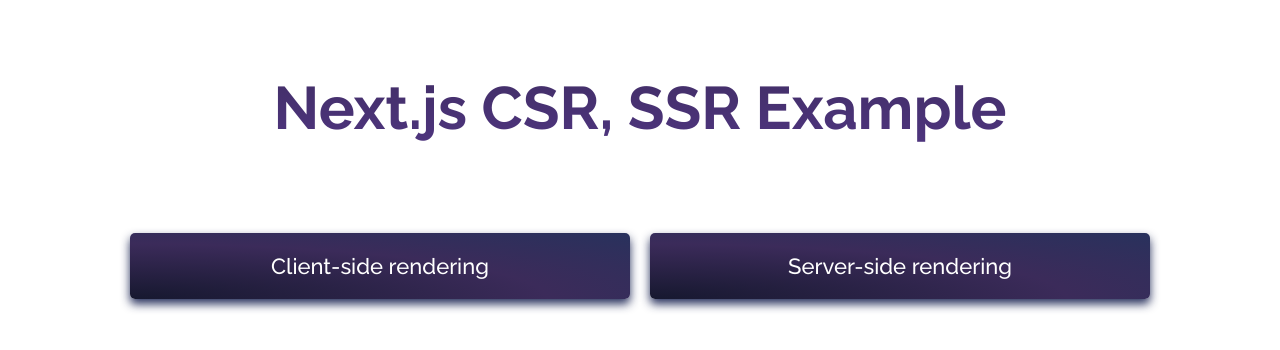
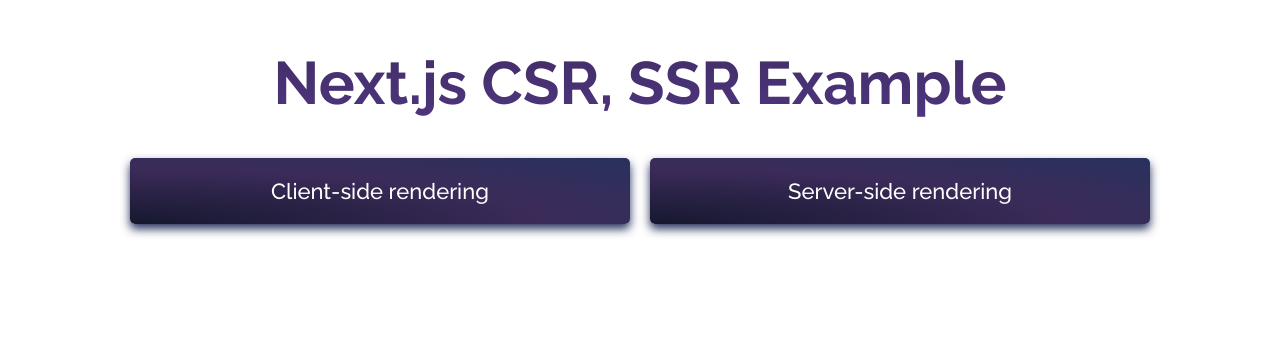
Before and after one commit to msaaddev/nextjs-pwa-csr-ssr-demo, a Next.js app: page / in a window 1280 px wide. Shown: the part 234-584 px from the top of the page. Built offline with nearby package versions, Linux system fonts and the light colour scheme.

Commit message:
👌 IMPROVE: margin

```diff
--- a/components/Heading.js
+++ b/components/Heading.js
@@ -10,8 +10,8 @@
 		rgba(38, 20, 72, 0.9),
 		rgba(66, 34, 126, 0.9)
 	);
-	margin-bottom: 50px;
 	font-size: 30px;
+	margin-top: -100px;
 `;
 
 export { HeadingWrapper };
```
